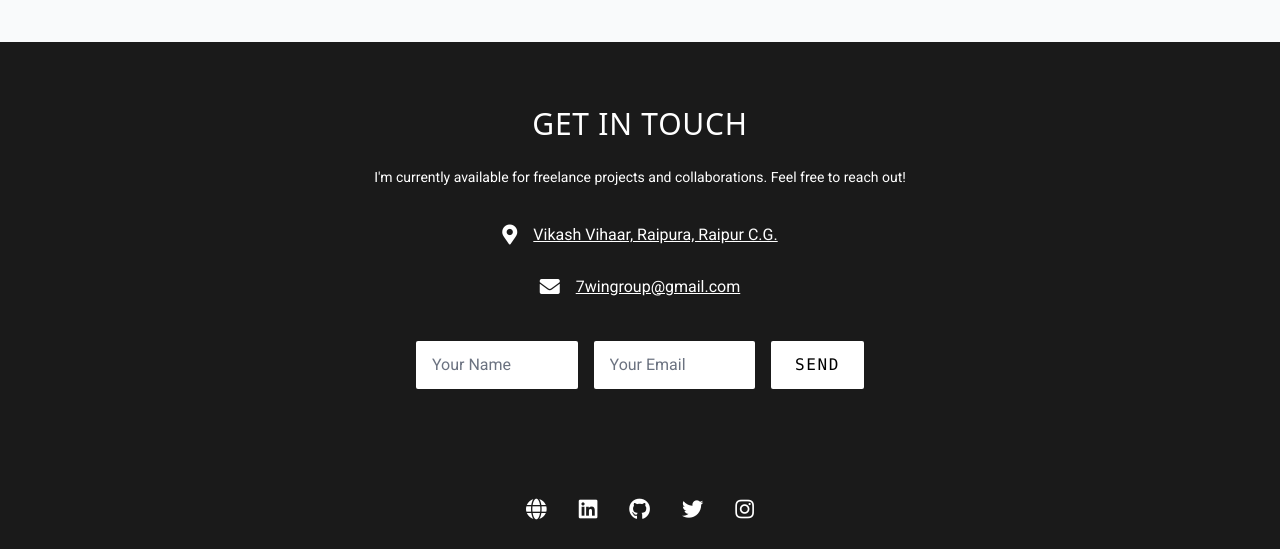
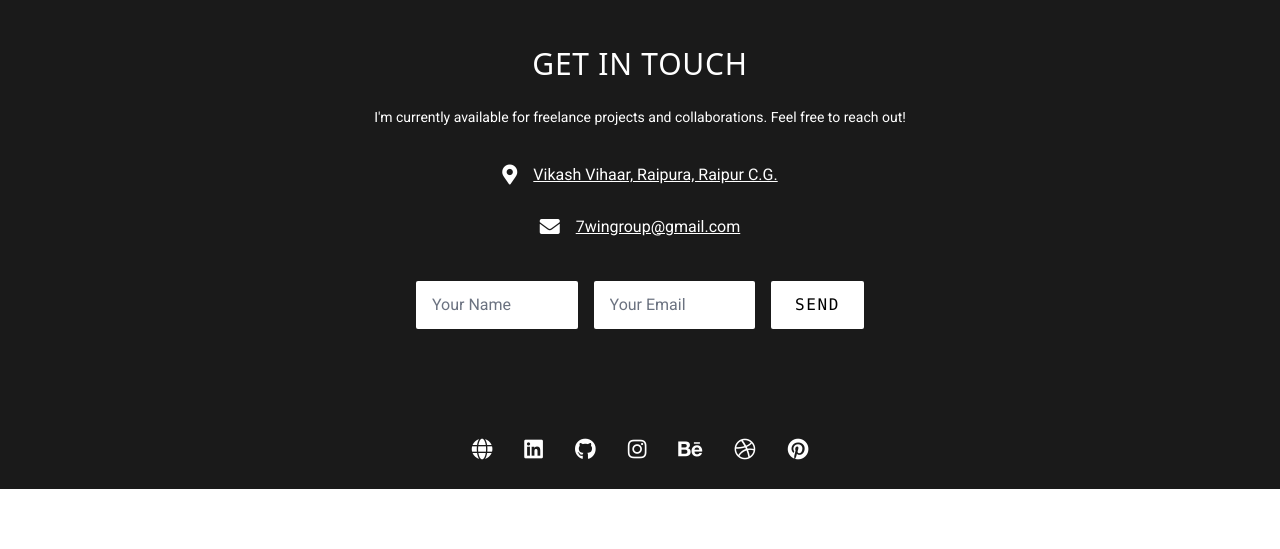
Before and after one commit to Indar321/indar321.github.io, a plain HTML site: page index.html in a window 1280 px wide. Shown: the part 2694-3243 px from the top of the page. After the commit the page ends 3183 px from the top, so only its background shows below. Drawn offline with nearby package versions, Linux system fonts and the light colour scheme.

Commit message:
Update index.html

```diff
--- a/index.html
+++ b/index.html
@@ -332,8 +332,9 @@
   <section class="max-w-5xl mx-auto px-6 sm:px-10 md:px-20 py-16" id="skills">
     <h3
       class="text-3xl font-extralight tracking-wide mb-6 font-sans uppercase text-center"
+      style="display:none;"
     >
-      Skills &amp; Expertise
+      Software Proficiency
     </h3>
     <div class="max-w-3xl mx-auto space-y-8">
       <div>
@@ -516,7 +517,7 @@
     <a
       aria-label="LinkedIn"
       class="hover:text-gray-400 transition"
-      href="https://linkedin.com/in/yourprofile"
+      href="https://linkedin.com/in/i-n-d-r-a-j-e-e-t-p-i-s-d-a"
       rel="noopener noreferrer"
       target="_blank"
       ><i class="fab fa-linkedin fa-lg"></i
@@ -524,27 +525,43 @@
     <a
       aria-label="GitHub"
       class="hover:text-gray-400 transition"
-      href="https://github.com/yourusername"
+      href="https://github.com/indar321"
       rel="noopener noreferrer"
       target="_blank"
       ><i class="fab fa-github fa-lg"></i
     ></a>
     <a
-      aria-label="Twitter"
-      class="hover:text-gray-400 transition"
-      href="https://twitter.com/yourhandle"
-      rel="noopener noreferrer"
-      target="_blank"
-      ><i class="fab fa-twitter fa-lg"></i
-    ></a>
-    <a
       aria-label="Instagram"
       class="hover:text-gray-400 transition"
-      href="https://instagram.com/yourhandle"
+      href="https://instagram.com/digitaltrade.ai"
       rel="noopener noreferrer"
       target="_blank"
       ><i class="fab fa-instagram fa-lg"></i
     ></a>
+    <a
+      aria-label="Behance"
+      class="hover:text-gray-400 transition"
+      href="https://www.behance.net/IndrajeetPisda"
+      rel="noopener noreferrer"
+      target="_blank"
+      ><i class="fab fa-behance fa-lg"></i
+    ></a>
+    <a
+      aria-label="Dribbble"
+      class="hover:text-gray-400 transition"
+      href="https://dribbble.com/IndrajeetPisda"
+      rel="noopener noreferrer"
+      target="_blank"
+      ><i class="fab fa-dribbble fa-lg"></i
+    ></a>
+    <a
+      aria-label="Pinterest"
+      class="hover:text-gray-400 transition"
+      href="https://www.pinterest.com/Nirvaan"
+      rel="noopener noreferrer"
+      target="_blank"
+      ><i class="fab fa-pinterest fa-lg"></i
+    ></a>
   </footer>
 </body>
 </html>
```
